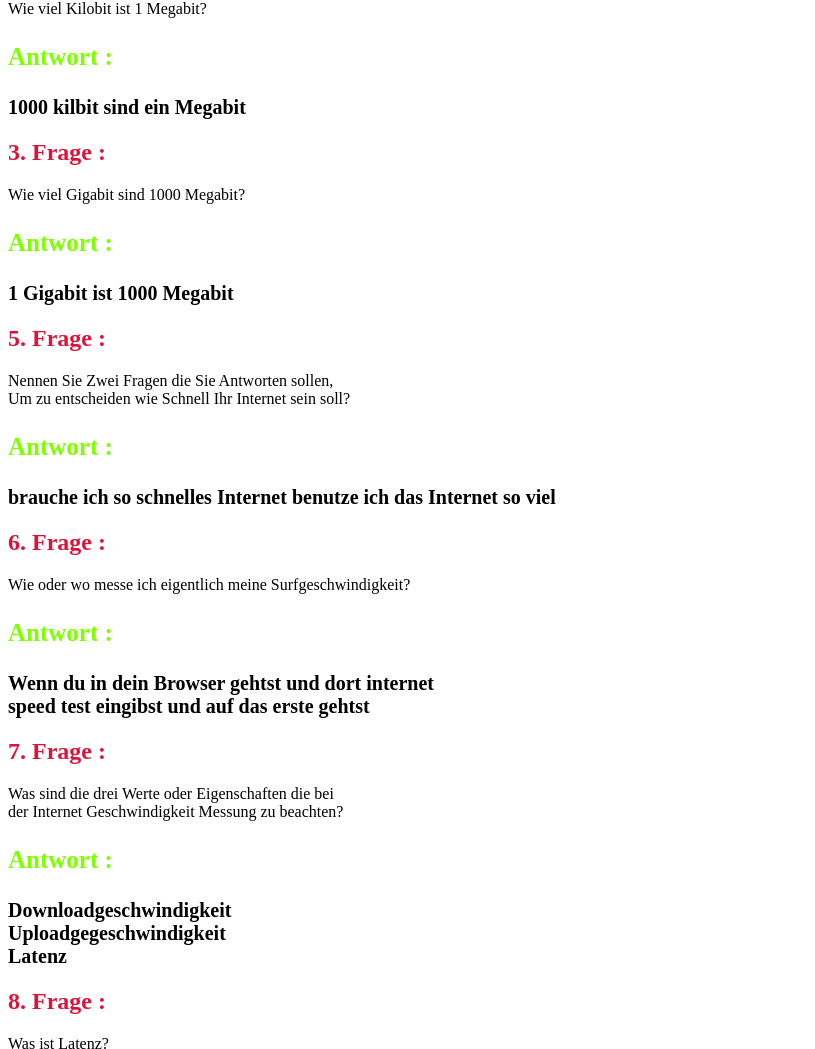
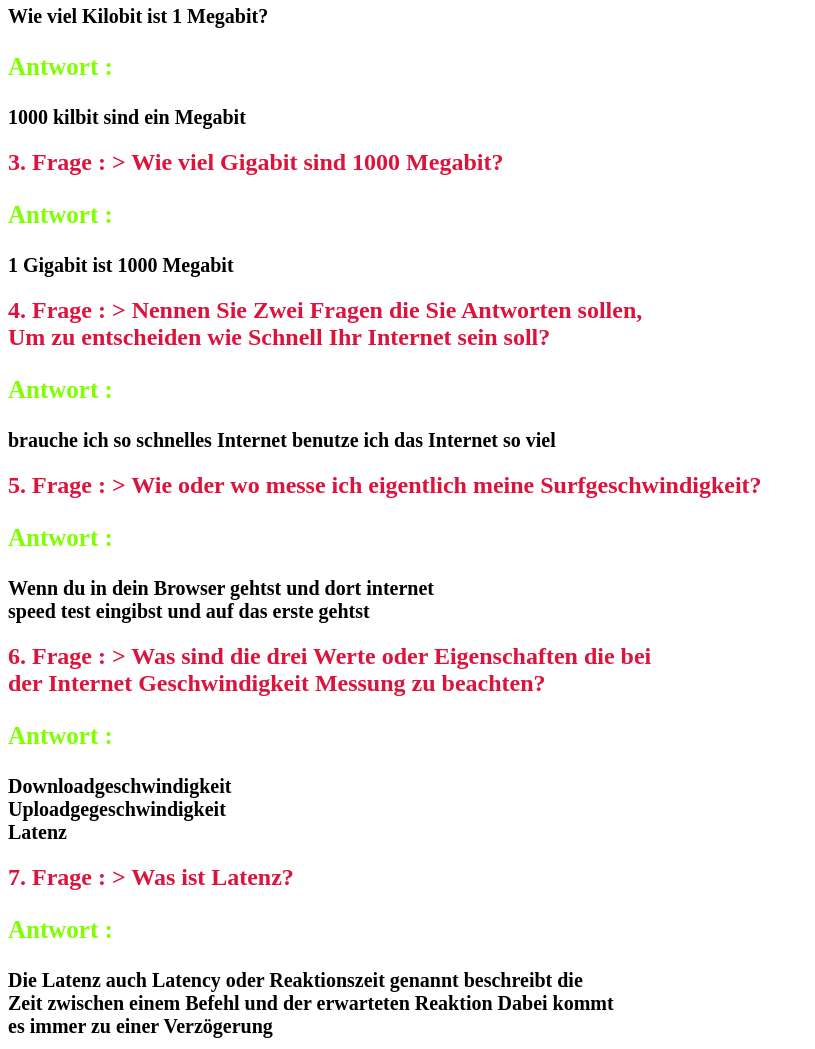
Before and after one commit to superlutos2022/Digital_fuerschein, a plain HTML site: page index/Hausauufgabe13.html in a window 1280 px wide. Shown: the part 438-1487 px from the top of the page, without its empty margins (0-815 px from the left). Drawn offline with Linux system fonts and the light colour scheme.

Commit message:
fixin problems

```diff
--- a/index/Hausauufgabe13.html
+++ b/index/Hausauufgabe13.html
@@ -16,10 +16,11 @@
     <h1 style="text-align:center;">Hausaugabe</h1>
     <p style="text-align:center;">Sawsan-Difü Tarraf-Coding Atasi</p>
 
-    <h3>
+
        <h2>
         1. Frage :
        </h2>
+    <h3>
        Welche Router Einstellungen sind am wichtigsten?
     </h3>
 
@@ -33,10 +34,11 @@
         oder in der Gebrauchsanleitung zu finden
      </h3>
 
-     <h3>
+
         <h2>
          2. Frage :
         </h2>
+     <h3>
         Wie viel Kilobit ist 1 Megabit?
      </h3>
 
@@ -48,10 +50,11 @@
       </h3>
 
 
-      <h3>
+
         <h2>
          3. Frage :
-        </h2>
+        </h2<h3>>
+
         Wie viel Gigabit sind 1000 Megabit?
      </h3>
 
@@ -62,10 +65,11 @@
          1 Gigabit ist 1000 Megabit
       </h3>
 
-      <h3>
+
         <h2>
-         5. Frage :
-        </h2>
+         4. Frage :
+        </h2<h3>>
+
         Nennen Sie Zwei Fragen die Sie Antworten sollen, <br>
         Um zu entscheiden wie Schnell Ihr Internet sein soll?
      </h3>
@@ -78,10 +82,11 @@
         benutze ich das Internet so viel
       </h3>
 
-      <h3>
+
         <h2>
-         6. Frage :
-        </h2>
+         5. Frage :
+        </h2<h3>>
+
         Wie oder wo messe ich eigentlich meine Surfgeschwindigkeit?
      </h3>
 
@@ -92,10 +97,11 @@
          Wenn du in dein Browser gehtst und dort internet <br>
          speed test eingibst und auf das erste gehtst
       </h3>
-      <h3>
+
         <h2>
-         7. Frage :
-        </h2>
+         6. Frage :
+        </h2<h3>>
+
         Was sind die drei Werte oder Eigenschaften die bei <br>
         der Internet Geschwindigkeit Messung zu beachten?
      </h3>
@@ -109,10 +115,11 @@
          Latenz
       </h3>
 
-      <h3>
+
         <h2>
-         8. Frage :
-        </h2>
+         7. Frage :
+        </h2<h3>>
+
         Was ist Latenz?
      </h3>
 
```
